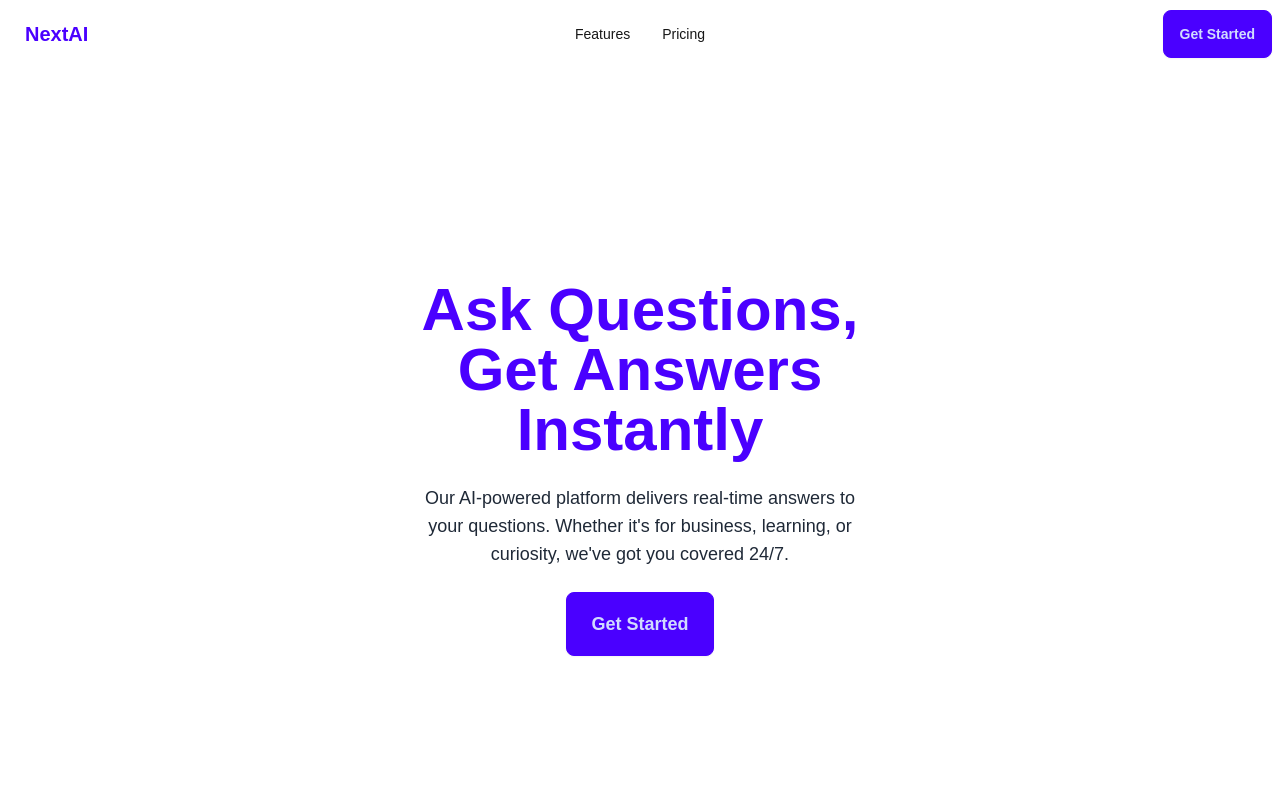
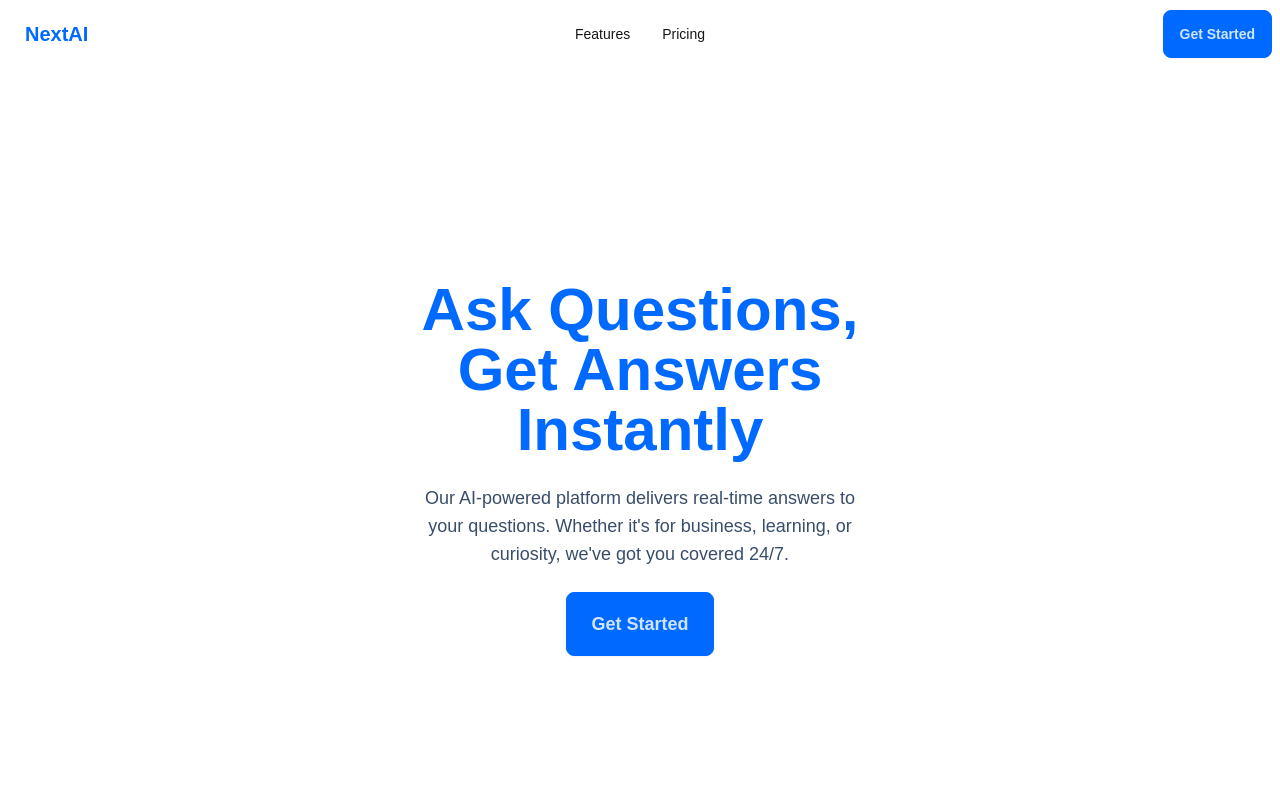
Before and after one commit to Osiris8/nextai, a Next.js app: page / in a window 1280 px wide. Shown: the top 800 px of the page. Built offline with nearby package versions, Linux system fonts and the light colour scheme.

Commit message:
install Next font

```diff
--- a/package.json
+++ b/package.json
@@ -11,6 +11,7 @@
   "dependencies": {
     "@headlessui/react": "^2.1.8",
     "@heroicons/react": "^2.1.5",
+    "@next/font": "^14.2.13",
     "heroicons": "^2.1.5",
     "next": "14.2.12",
     "react": "^18",
--- a/tailwind.config.ts
+++ b/tailwind.config.ts
@@ -16,7 +16,7 @@ const config: Config = {
   },
   plugins: [daisyui],
   daisyui: {
-    themes: false,
+    themes: ["winter"],
   },
 };
 export default config;
```
Also changed, not shown: 1 other file (tests, documents, lock files or other folders).
